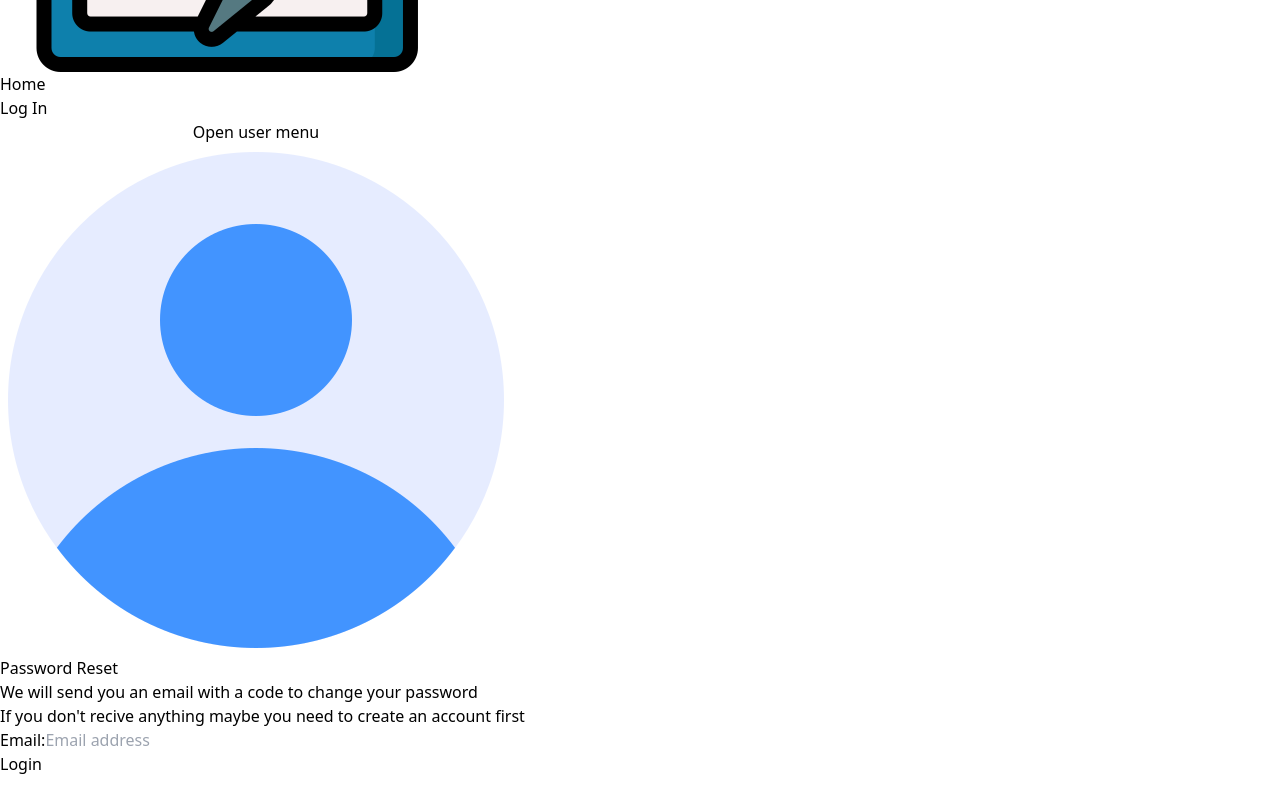
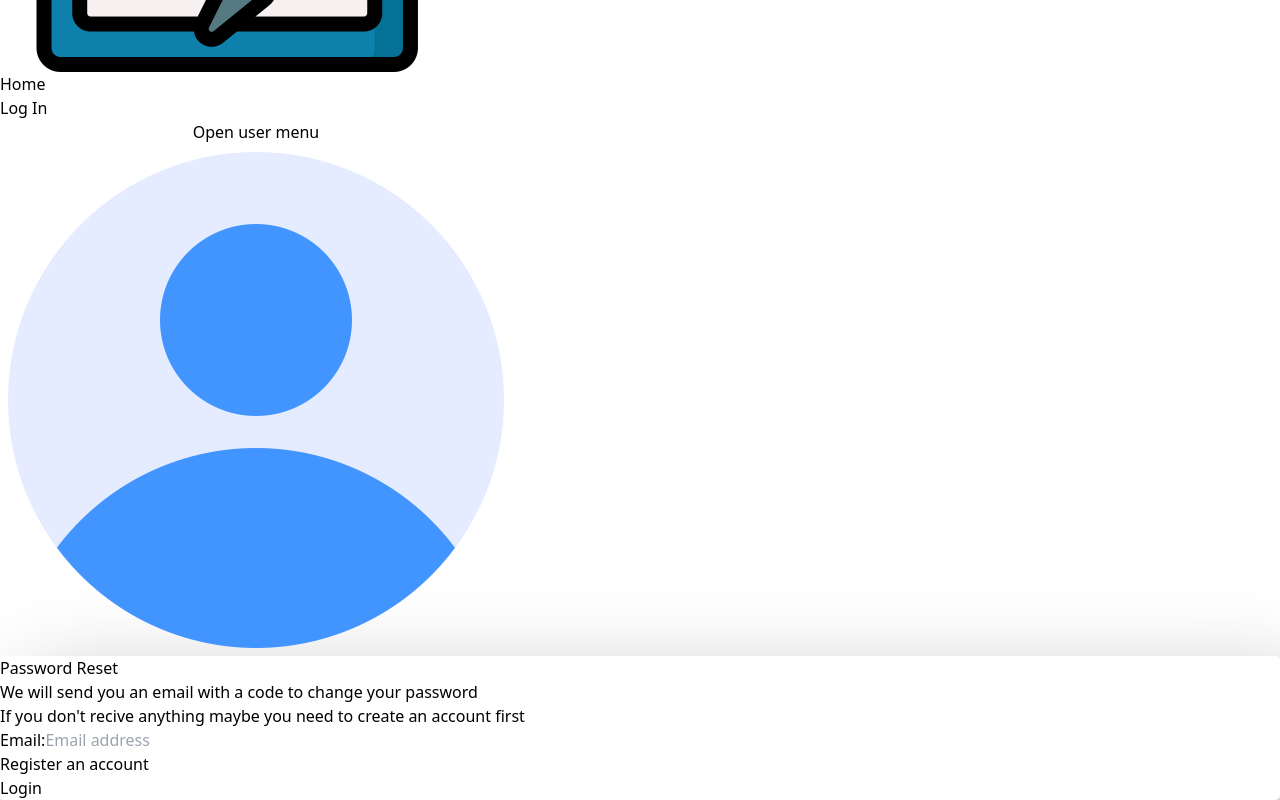
Before and after one commit to Rvjonh/TaskFrontend, a React (Vite) app: page /password-reset in a window 1280 px wide. Shown: the part 1000-1800 px from the top of the page. Before the commit the page ends 1776 px from the top, so only its background shows below. Built offline with nearby package versions, Linux system fonts and the light colour scheme.

Commit message:
refact: blur box show frame for forms

```diff
--- a/src/index.css
+++ b/src/index.css
@@ -1,3 +1,10 @@
 @tailwind base;
 @tailwind components;
 @tailwind utilities;
+
+.square-back {
+    border-radius: 5px;
+    background: #ffffff;
+    box-shadow: 30px 30px 95px #b5b5b5,
+        -30px -30px 95px #ffffff;
+}
--- a/src/routes/login/index.tsx
+++ b/src/routes/login/index.tsx
@@ -49,7 +49,7 @@ export default function LoginRoute() {
     return (
         <div className='flex min-h-full items-center justify-center py-12 px-4 sm:px-6 lg:px-8'>
 
-            <div className='w-full max-w-md space-y-8'>
+            <div className='w-full max-w-md space-y-8 p-4 pb-10 square-back'>
                 <ServerMessages messages={errors} />
                 <div>
                     <div>
--- a/src/routes/passwordReset/index.tsx
+++ b/src/routes/passwordReset/index.tsx
@@ -1,4 +1,5 @@
 import React, { useState } from "react"
+import { Link } from "react-router-dom"
 
 import { Errors } from "../../interfaces/errorsRequest"
 
@@ -32,7 +33,7 @@ export default function PasswordResetRoute() {
 
     return (
         <div className='flex min-h-full items-center justify-center py-12 px-4 sm:px-6 lg:px-8'>
-            <div className='w-full max-w-md space-y-8'>
+            <div className='w-full max-w-md space-y-8 p-4 pb-10 square-back'>
 
                 <h2 className="mt-6 text-center text-3xl font-bold tracking-tight text-gray-900">Password Reset</h2>
                 <p className="text-justify">We will send you an email with a code to change your password</p>
@@ -57,6 +58,13 @@ export default function PasswordResetRoute() {
                             />
                         </div>
                     </div>
+                    <div className="flex items-center justify-start">
+                        <div className="text-sm">
+                            <Link to='/signup' className="font-medium text-indigo-600 hover:text-indigo-500">
+                                Register an account
+                            </Link>
+                        </div>
+                    </div>
                     <div>
                         <button
                             type="submit"
--- a/src/routes/signup/index.tsx
+++ b/src/routes/signup/index.tsx
@@ -45,7 +45,7 @@ export default function SignUpRoute() {
 
     return (
         <div className="flex min-h-full items-center justify-center py-12 px-4 sm:px-6 lg:px-8">
-            <div className="w-full max-w-md space-y-8">
+            <div className="w-full max-w-md space-y-8  p-4 pb-10 square-back">
                 <ServerMessages messages={errors} />
                 <div>
                     <img
```
